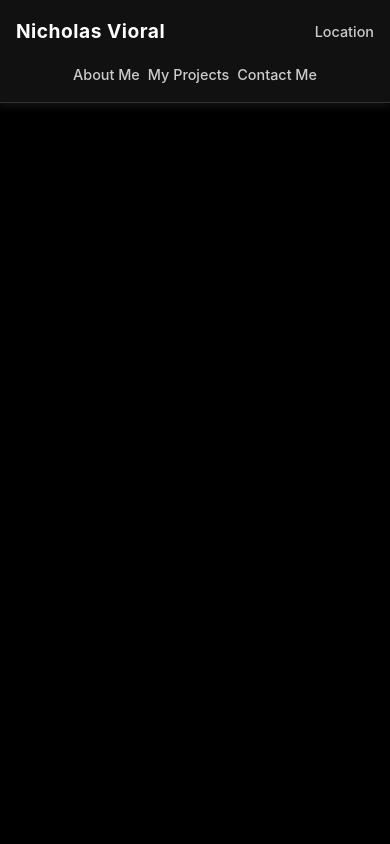
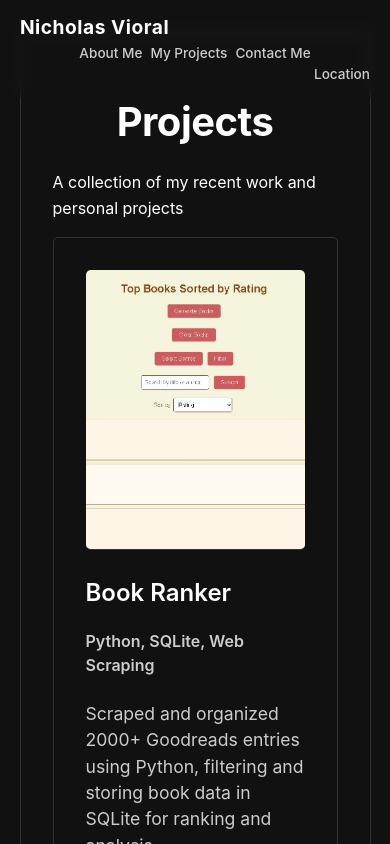
Before and after one commit to NicholasVioral/My-Portfolio, a React (Vite) app: page /projects in a window 390 px wide. Shown: the top 844 px of the page. Built offline with nearby package versions, Linux system fonts and the light colour scheme.

Commit message:
Fixed navbar and working on projects section

```diff
--- a/src/App.css
+++ b/src/App.css
@@ -42,12 +42,11 @@
 body {
   margin: 0;
   font-family: var(--font-family);
-  background-color: var(--bg-primary);
+  background-color: var(--bg-secondary);
   color: var(--text-primary);
   scroll-behavior: smooth;
   line-height: var(--line-height);
 }
-
 /* ===== LAYOUT COMPONENTS ===== */
 
 /* Main Content Wrapper */
@@ -143,19 +142,18 @@ body {
 }
 
 /* ===== PROFILE SECTION ===== */
-/* ===== PROFILE SECTION ===== */
 .profile-box {
-  background: var(--bg-secondary);
+  background: transparent;
   margin: 80px auto var(--spacing-lg) auto;
-  max-width: 1200px;
-  padding: var(--spacing-xl) var(--spacing-lg);
-  border-radius: var(--radius-xl);
-  box-shadow: var(--shadow-heavy);
+  max-width: 800px;
+  padding: var(--spacing-md) var(--spacing-lg);
+  border-radius: var(--radius-sm);
+  box-shadow: none;
   text-align: center;
   border: 1px solid var(--border-color);
   position: relative;
   width: 90%;
-  min-height: 400px;
+  min-height: auto;
   display: flex;
   align-items: center;
   justify-content: center;
@@ -163,27 +161,27 @@ body {
 
 .profile-header {
   position: absolute;
-  top: var(--spacing-md);
-  right: var(--spacing-md);
+  top: var(--spacing-sm);
+  right: var(--spacing-sm);
 }
 
 .profile-social-icons {
   display: flex;
-  gap: var(--spacing-sm);
+  gap: var(--spacing-xs);
 }
 
 .profile-social-icons a {
   display: flex;
   align-items: center;
   justify-content: center;
-  width: 40px;
-  height: 40px;
+  width: 35px;
+  height: 35px;
   background: transparent;
   color: var(--text-primary);
   border: 2px solid var(--text-primary);
   border-radius: var(--radius-md);
   text-decoration: none;
-  font-size: 1.2rem;
+  font-size: 1.1rem;
   transition: all 0.3s ease;
 }
 
@@ -195,11 +193,12 @@ body {
 }
 
 .profile-content {
-  max-width: 1000px;
+  max-width: 700px;
   margin: 0 auto;
-  padding-top: var(--spacing-sm);
+  padding-top: 0;
   width: 100%;
 }
+
 .profile-name {
   font-size: 2.5rem;
   font-weight: bold;
@@ -213,7 +212,7 @@ body {
   align-items: center;
   justify-content: center;
   gap: var(--spacing-xs);
-  margin-bottom: var(--spacing-md);
+  margin-bottom: var(--spacing-sm);
   font-size: 1.1rem;
   color: var(--text-secondary);
   font-weight: 500;
@@ -229,7 +228,7 @@ body {
   line-height: var(--line-height);
   margin: 0 auto;
   color: var(--text-secondary);
-  max-width: 700px;
+  max-width: 600px;
 }
 
 /* ===== CONTENT SECTIONS ===== */
@@ -533,18 +532,18 @@ footer {
 
 /* ===== TECHNOLOGIES SECTION ===== */
 .technologies-section {
-  background: var(--bg-secondary);
+  background: transparent;
   margin: var(--spacing-lg) auto;
-  max-width: 1200px;
+  max-width: 800px;
   padding: var(--spacing-xl) var(--spacing-lg);
-  border-radius: var(--radius-xl);
-  box-shadow: var(--shadow-heavy);
-  border: 1px solid var(--border-color);
+  border-radius: 0;
+  box-shadow: none;
+  border: none;
   width: 90%;
 }
 
 .technologies-content {
-  max-width: 1000px;
+  max-width: 700px;
   margin: 0 auto;
 }
 
@@ -579,7 +578,7 @@ footer {
 
 .scrolling-tech-inner {
   display: flex;
-  gap: var(--spacing-md);
+  gap: var(--spacing-sm);
   animation: scroll 30s linear infinite;
   width: max-content;
 }
@@ -589,11 +588,11 @@ footer {
 }
 
 .tech-item {
-  background: var(--bg-tertiary);
+  background: transparent;
   color: var(--text-primary);
-  padding: var(--spacing-sm) var(--spacing-md);
-  border-radius: var(--radius-lg);
-  border: 1px solid var(--border-color);
+  padding: 0;
+  border-radius: 0;
+  border: none;
   font-weight: 500;
   white-space: nowrap;
   font-size: 1.1rem;
@@ -602,10 +601,8 @@ footer {
 }
 
 .tech-item:hover {
-  background: var(--accent-primary);
-  color: var(--text-primary);
+  color: var(--accent-primary);
   transform: translateY(-2px);
-  box-shadow: 0 4px 12px rgba(168, 85, 247, 0.3);
 }
 
 @keyframes scroll {
@@ -653,12 +650,11 @@ footer {
   }
 
   .tech-item {
-    padding: var(--spacing-xs) var(--spacing-sm);
     font-size: 1rem;
   }
 
   .scrolling-tech-inner {
-    gap: var(--spacing-sm);
+    gap: var(--spacing-xs);
     animation: scroll 20s linear infinite;
   }
 
@@ -679,7 +675,6 @@ footer {
 
   .tech-item {
     font-size: 0.9rem;
-    padding: var(--spacing-xs) var(--spacing-sm);
   }
 
   @keyframes scroll {
@@ -703,30 +698,29 @@ footer {
 
 /* ===== PROJECTS SECTION ===== */
 .projects-section {
-  background: var(--bg-secondary);
+  background: transparent;
   margin: var(--spacing-lg) auto;
-  max-width: 1200px;
-  padding: var(--spacing-xl) var(--spacing-lg);
-  border-radius: var(--radius-xl);
-  box-shadow: var(--shadow-heavy);
+  max-width: 800px;
+  padding: var(--spacing-md) var(--spacing-lg);
+  border-radius: var(--radius-sm);
+  box-shadow: none;
   border: 1px solid var(--border-color);
   width: 90%;
   color: var(--text-primary);
 }
 
 .projects-content {
-  max-width: 1000px;
+  max-width: 700px;
   margin: 0 auto;
 }
 
 .projects-title {
   text-align: center;
   color: var(--text-primary);
-  font-size: 2.2rem;
-  margin-bottom: var(--spacing-xl);
-  border-bottom: 3px solid var(--accent-primary);
-  padding-bottom: var(--spacing-sm);
-  display: inline-block;
+  font-size: 2.5rem;
+  font-weight: bold;
+  margin-bottom: var(--spacing-sm);
+  letter-spacing: -0.5px;
 }
 
 /* ===== PROJECT CARDS ===== */
@@ -740,20 +734,21 @@ footer {
 .project-card {
   width: 100%;
   max-width: 700px;
-  background: var(--bg-tertiary);
+  background: transparent;
   border: 1px solid var(--border-color);
-  border-radius: var(--radius-xl);
+  border-radius: var(--radius-sm);
   overflow: hidden;
-  box-shadow: var(--shadow-light);
+  box-shadow: none;
   text-decoration: none;
   color: var(--text-primary);
-  transition: transform 0.3s ease, box-shadow 0.3s ease;
+  transition: all 0.3s ease;
+  padding: var(--spacing-lg);
 }
 
 .project-card:hover {
-  transform: translateY(-4px);
-  box-shadow: var(--shadow-heavy);
+  transform: translateY(-2px);
   border-color: var(--accent-primary);
+  box-shadow: 0 4px 12px rgba(255, 255, 255, 0.1);
 }
 
 .project-image {
@@ -761,11 +756,12 @@ footer {
   height: 280px;
   object-fit: cover;
   border-bottom: 1px solid var(--border-color);
+  border-radius: var(--radius-sm);
 }
 
 /* ===== PROJECT INFO ===== */
 .project-info {
-  padding: var(--spacing-lg);
+  padding: var(--spacing-md) 0 0 0;
   text-align: left;
 }
 
@@ -780,10 +776,11 @@ footer {
   color: var(--accent-primary);
   font-size: 1rem;
   margin-bottom: var(--spacing-sm);
+  font-weight: 600;
 }
 
 .project-description {
-  font-size: 1rem;
+  font-size: 1.1rem;
   color: var(--text-secondary);
   line-height: 1.6;
   margin-bottom: var(--spacing-md);
@@ -792,19 +789,23 @@ footer {
 /* ===== BUTTON ===== */
 .learn-more-btn {
   display: inline-block;
-  background: var(--accent-primary);
+  background: transparent;
   color: var(--text-primary);
-  border: none;
-  padding: var(--spacing-sm) var(--spacing-lg);
-  border-radius: var(--radius-full);
+  border: 2px solid var(--text-primary);
+  padding: var(--spacing-xs) var(--spacing-md);
+  border-radius: var(--radius-md);
   font-weight: 600;
   cursor: pointer;
   transition: all 0.3s ease;
+  text-decoration: none;
+  font-size: 1rem;
 }
 
 .learn-more-btn:hover {
+  background: var(--text-primary);
+  color: var(--bg-primary);
   transform: translateY(-2px);
-  box-shadow: 0 4px 12px rgba(168, 85, 247, 0.3);
+  box-shadow: 0 4px 12px rgba(255, 255, 255, 0.2);
 }
 
 /* ===== CONTACT SECTION ===== */
@@ -843,13 +844,48 @@ footer {
   line-height: 1.6;
 }
 
+/* ===== CONTACT SECTION ===== */
+.contact-section {
+  background: transparent;
+  margin: var(--spacing-lg) auto;
+  max-width: 800px;
+  padding: var(--spacing-md) var(--spacing-lg);
+  border-radius: var(--radius-sm);
+  box-shadow: none;
+  border: 1px solid var(--border-color);
+  width: 90%;
+  color: var(--text-primary);
+}
+
+.contact-content {
+  max-width: 700px;
+  margin: 0 auto;
+  text-align: center;
+}
+
+.contact-title {
+  text-align: center;
+  color: var(--text-primary);
+  font-size: 2.5rem;
+  font-weight: bold;
+  margin-bottom: var(--spacing-sm);
+  letter-spacing: -0.5px;
+}
+
+.contact-description {
+  font-size: 1.1rem;
+  color: var(--text-secondary);
+  margin-bottom: var(--spacing-lg);
+  line-height: 1.6;
+}
+
 /* ===== CONTACT LINKS ===== */
 .contact-links {
   display: flex;
   flex-direction: column;
   align-items: center;
   gap: var(--spacing-md);
-  margin-bottom: var(--spacing-xl);
+  margin-bottom: var(--spacing-lg);
 }
 
 .contact-link {
@@ -857,9 +893,9 @@ footer {
   align-items: center;
   gap: var(--spacing-md);
   padding: var(--spacing-md) var(--spacing-lg);
-  background: var(--bg-tertiary);
+  background: transparent;
   border: 1px solid var(--border-color);
-  border-radius: var(--radius-lg);
+  border-radius: var(--radius-sm);
   text-decoration: none;
   color: var(--text-primary);
   transition: all 0.3s ease;
@@ -869,8 +905,8 @@ footer {
 
 .contact-link:hover {
   transform: translateY(-2px);
-  box-shadow: var(--shadow-light);
   border-color: var(--accent-primary);
+  box-shadow: 0 4px 12px rgba(255, 255, 255, 0.1);
 }
 
 .contact-icon {
@@ -887,11 +923,11 @@ footer {
 /* ===== CONTACT BUTTON ===== */
 .contact-button {
   display: inline-block;
-  background: var(--accent-primary);
+  background: transparent;
   color: var(--text-primary);
-  border: none;
-  padding: var(--spacing-md) var(--spacing-xl);
-  border-radius: var(--radius-full);
+  border: 2px solid var(--text-primary);
+  padding: var(--spacing-sm) var(--spacing-lg);
+  border-radius: var(--radius-md);
   font-weight: 600;
   cursor: pointer;
   transition: all 0.3s ease;
@@ -901,19 +937,21 @@ footer {
 }
 
 .contact-button:hover {
+  background: var(--text-primary);
+  color: var(--bg-primary);
   transform: translateY(-2px);
-  box-shadow: 0 4px 12px rgba(168, 85, 247, 0.3);
+  box-shadow: 0 4px 12px rgba(255, 255, 255, 0.2);
 }
 
 /* Responsive Design */
 @media (max-width: 768px) {
   .contact-section {
-    padding: var(--spacing-lg) var(--spacing-md);
+    padding: var(--spacing-md);
     width: 95%;
   }
 
   .contact-title {
-    font-size: 1.8rem;
+    font-size: 2rem;
   }
 
   .contact-link {
--- a/src/App.jsx
+++ b/src/App.jsx
@@ -3,6 +3,7 @@ import { BrowserRouter as Router, Routes, Route } from "react-router-dom";
 import Navbar from "./components/Navbar";
 import Home from "./pages/Home";
 import About from "./pages/About";
+import Projects from "./pages/Projects";
 
 function App() {
   return (
@@ -10,6 +11,7 @@ function App() {
       <Navbar />
       <Routes>
         <Route path="/" element={<Home />} />
+        <Route path="/projects" element={<Projects />} />
         <Route path="/about" element={<About />} />
       </Routes>
     </Router>
--- a/src/Navbar.css
+++ b/src/Navbar.css
@@ -1,145 +1,106 @@
-/* Navbar.css */
-.navbar {
+/* Top bar container (new, fresh style) */
+.topbar-container {
+  width: 100%;
   position: fixed;
   top: 0;
-  width: 100%;
-  background: rgba(17, 17, 17, 0.95);
-  backdrop-filter: blur(10px);
-  padding: 1rem 2rem;
+  left: 0;
+  padding: 16px 32px;
+
   display: grid;
   grid-template-columns: 1fr auto 1fr;
   align-items: center;
-  box-shadow: 0 2px 10px rgba(255, 255, 255, 0.1);
+
+  background: transparent;
+  backdrop-filter: blur(8px);
+
   z-index: 1000;
-  border-bottom: 1px solid #333;
 }
 
+/* Logo */
 .nav-logo {
-  font-size: 1.5rem;
+  font-size: 1.3rem;
   font-weight: bold;
-  color: #ffffff;
+  color: var(--text-primary);
+  margin: 0;
   cursor: pointer;
-  margin: 0;
   justify-self: start;
 }
 
+/* Links in the center */
 .nav-links {
   display: flex;
+  gap: 20px;
   list-style: none;
-  gap: 2rem;
   margin: 0;
   padding: 0;
   justify-self: center;
 }
 
 .nav-links li {
+  font-size: 0.95rem;
+  font-weight: 500;
+  color: var(--text-secondary);
   cursor: pointer;
-  font-weight: 500;
-  color: #cccccc;
-  transition: color 0.3s ease;
-  white-space: nowrap;
+  transition: color 0.2s ease;
 }
 
 .nav-links li:hover {
-  color: #a855f7;
+  color: var(--accent-primary);
 }
 
+/* Right side "Location" link */
 .nav-location {
   justify-self: end;
   font-weight: 500;
-  color: #cccccc;
+  color: var(--text-secondary);
   cursor: pointer;
-  white-space: nowrap;
+  font-size: 0.95rem;
+  transition: color 0.2s ease;
 }
 
 .nav-location:hover {
-  color: #a855f7;
+  color: var(--accent-primary);
 }
 
-.nav-right {
-  display: flex;
-  align-items: center;
-  gap: 1.5rem;
-  justify-self: end;
+/* GLOBAL link style reset (no underline anywhere) */
+.nav-link {
+  text-decoration: none !important;
+  color: inherit;
 }
 
-.nav-social {
-  display: flex;
-  gap: 1rem;
-}
-
-.nav-social a {
-  color: #cccccc;
-  font-size: 1.2rem;
-  transition: color 0.3s ease;
-  display: flex;
-  align-items: center;
-  justify-content: center;
-}
-
-.nav-social a:hover {
-  color: #a855f7;
-}
-
-/* Responsive design */
+/* Mobile */
 @media (max-width: 768px) {
-  .navbar {
-    padding: 1rem;
+  .topbar-container {
     grid-template-columns: 1fr 1fr;
     grid-template-rows: auto auto;
-    gap: 1rem;
+    padding: 12px 20px;
   }
 
   .nav-logo {
     grid-column: 1;
-    justify-self: start;
   }
 
   .nav-links {
     grid-column: 1 / -1;
-    grid-row: 2;
-    justify-self: center;
-    gap: 1rem;
+    justify-content: center;
     flex-wrap: wrap;
-    justify-content: center;
+    gap: 12px;
   }
 
-  .nav-right {
+  .nav-location {
     grid-column: 2;
-    grid-row: 1;
     justify-self: end;
-    flex-direction: column;
-    gap: 0.5rem;
-  }
-
-  .nav-logo {
-    font-size: 1.3rem;
-  }
-
-  .nav-social {
-    gap: 0.8rem;
   }
 }
 
 @media (max-width: 480px) {
   .nav-links {
-    gap: 0.8rem;
+    gap: 8px;
   }
 
-  .nav-links li {
-    font-size: 0.9rem;
-  }
-
-  .nav-location {
-    font-size: 0.9rem;
-  }
-
-  .nav-social a {
-    font-size: 1.1rem;
+  .nav-links li,
+  .nav-location,
+  .nav-logo {
+    font-size: 0.85rem;
   }
 }
-
-.nav-link {
-  color: inherit;
-  text-decoration: none;
-}
--- a/src/components/Navbar.jsx
+++ b/src/components/Navbar.jsx
@@ -1,11 +1,11 @@
-// Navbar.js
 import { motion } from "framer-motion";
 import { Link } from "react-router-dom";
 import "../Navbar.css";
 
 function Navbar() {
   return (
-    <nav className="navbar">
+    <div className="topbar-container">
+
       <motion.h1
         className="nav-logo"
         whileHover={{ scale: 1.05 }}
@@ -15,24 +15,15 @@ function Navbar() {
       </motion.h1>
 
       <ul className="nav-links">
-        <motion.li
-          whileHover={{ scale: 1.1 }}
-          whileTap={{ scale: 0.95 }}
-        >
+        <motion.li whileHover={{ scale: 1.1 }} whileTap={{ scale: 0.95 }}>
           <Link to="/about" className="nav-link">About Me</Link>
         </motion.li>
 
-        <motion.li
-          whileHover={{ scale: 1.1 }}
-          whileTap={{ scale: 0.95 }}
-        >
+        <motion.li whileHover={{ scale: 1.1 }} whileTap={{ scale: 0.95 }}>
           <Link to="/" className="nav-link">My Projects</Link>
         </motion.li>
 
-        <motion.li
-          whileHover={{ scale: 1.1 }}
-          whileTap={{ scale: 0.95 }}
-        >
+        <motion.li whileHover={{ scale: 1.1 }} whileTap={{ scale: 0.95 }}>
           <Link to="/" className="nav-link">Contact Me</Link>
         </motion.li>
       </ul>
@@ -44,7 +35,8 @@ function Navbar() {
       >
         <Link to="/" className="nav-link">Location</Link>
       </motion.div>
-    </nav>
+
+    </div>
   );
 }
 
--- /dev/null
+++ b/src/pages/Projects.jsx
@@ -0,0 +1,77 @@
+// Projects.js
+import React from 'react';
+import { motion } from "framer-motion";
+
+// Import your project images
+import bookranker from '../bookranker.JPG';
+import riotstats from '../riotstatstracker.JPG';
+import ebayclone from '../ebayclonenew.JPG';
+
+
+function Projects() {
+  const projects = [
+    {
+      name: "Book Ranker",
+      img: bookranker,
+      tech: "Python, SQLite, Web Scraping",
+      link: "https://github.com/NicholasVioral/GoodreadsScraper",
+      description: "Scraped and organized 2000+ Goodreads entries using Python, filtering and storing book data in SQLite for ranking and analysis.",
+    },
+    {
+      name: "Riot Stats Tracker",
+      img: riotstats,
+      tech: "React, Firebase, Riot API",
+      link: "https://github.com/NicholasVioral/Riot-Stats",
+      description: "Built a dashboard to track League of Legends performance with real-time match stats, Firebase authentication, and note tagging.",
+    },
+    {
+      name: "eBay Clone",
+      img: ebayclone,
+      tech: "Java, Spring Boot, Thymeleaf, SQL",
+      link: "https://github.com/NicholasVioral/eBay-Clone",
+      description: "Developed a Spring Boot e-commerce site with product listings, messaging, and authentication features, improving overall functionality.",
+    },
+  ];
+
+  return (
+    <div className="projects-page">
+      <section className="projects-section">
+        <motion.div
+          initial={{ opacity: 0, y: 30 }}
+          whileInView={{ opacity: 1, y: 0 }}
+          transition={{ duration: 0.8 }}
+          className="projects-content"
+        >
+          <h2 className="projects-title">Projects</h2>
+          <p className="projects-subtitle">
+            A collection of my recent work and personal projects
+          </p>
+
+          <div className="projects-list">
+            {projects.map((project, index) => (
+              <motion.a
+                key={index}
+                href={project.link}
+                target="_blank"
+                rel="noopener noreferrer"
+                className="project-card"
+                whileHover={{ scale: 1.03 }}
+                transition={{ type: "spring", stiffness: 300 }}
+              >
+                <img src={project.img} alt={project.name} className="project-image" />
+                <div className="project-info">
+                  <h3>{project.name}</h3>
+                  <p className="project-tech">{project.tech}</p>
+                  <p className="project-description">{project.description}</p>
+                  <button className="learn-more-btn">Learn More</button>
+                </div>
+              </motion.a>
+            ))}
+          </div>
+        </motion.div>
+      </section>
+    </div>
+  );
+}
+
+export default Projects;
```
Also changed, not shown: src/pages/Home.jsx (+84 -78 lines).
